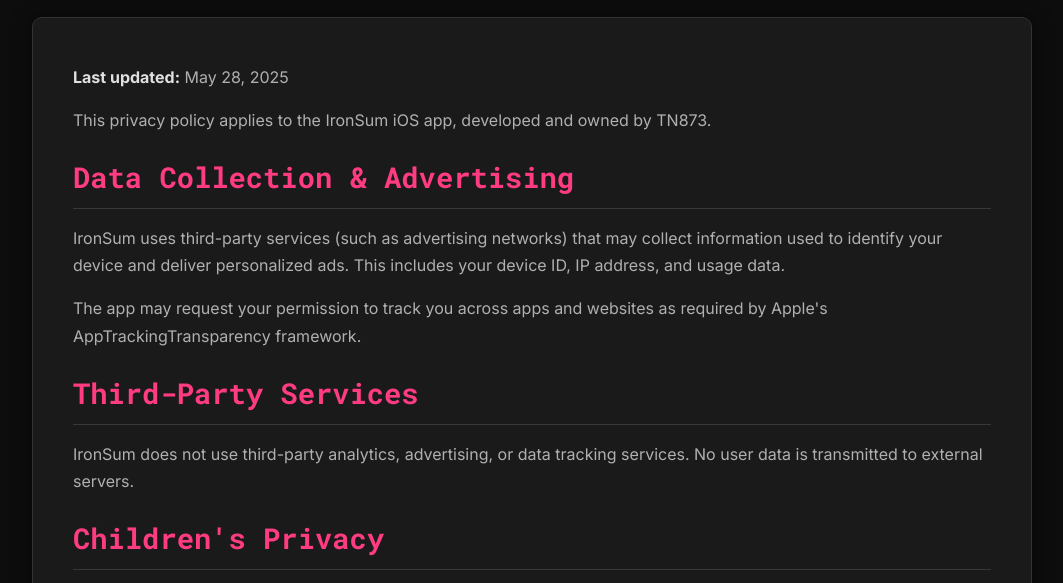
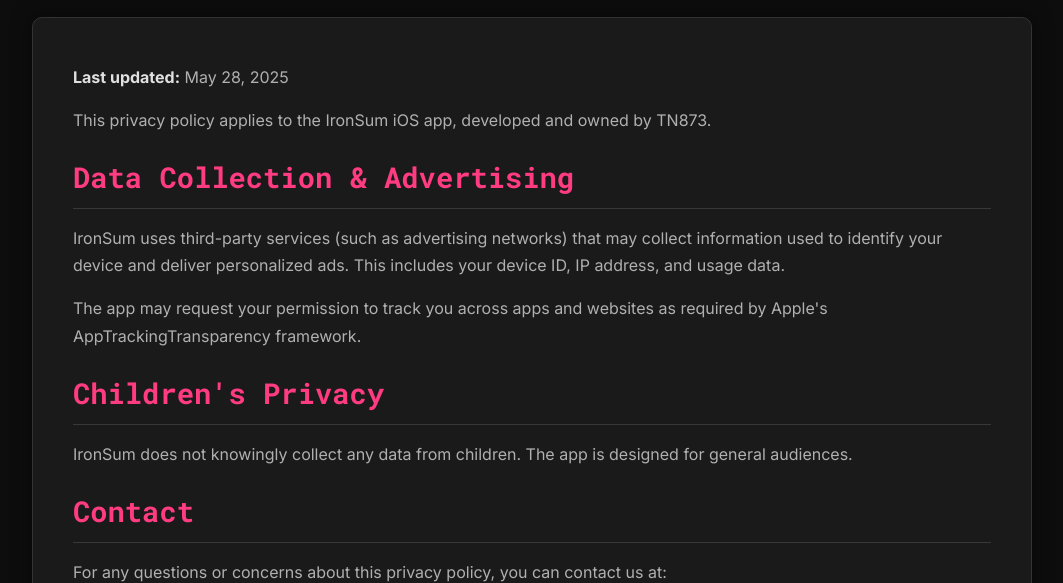
Before and after one commit to mariobnik/ironsum_support, a plain HTML site: page privacy.html in a window 1280 px wide. Shown: the part 193-776 px from the top of the page, without its empty margins (108-1171 px from the left). Drawn offline with Linux system fonts and the light colour scheme.

Commit message:
Update privacy.html

```diff
--- a/privacy.html
+++ b/privacy.html
@@ -30,11 +30,6 @@
           The app may request your permission to track you across apps and websites as required by Apple's AppTrackingTransparency framework.
         </p>
 
-        <h2>Third-Party Services</h2>
-        <p>
-          IronSum does not use third-party analytics, advertising, or data tracking services. No user data is transmitted to external servers.
-        </p>
-
         <h2>Children's Privacy</h2>
         <p>
           IronSum does not knowingly collect any data from children. The app is designed for general audiences.
```
